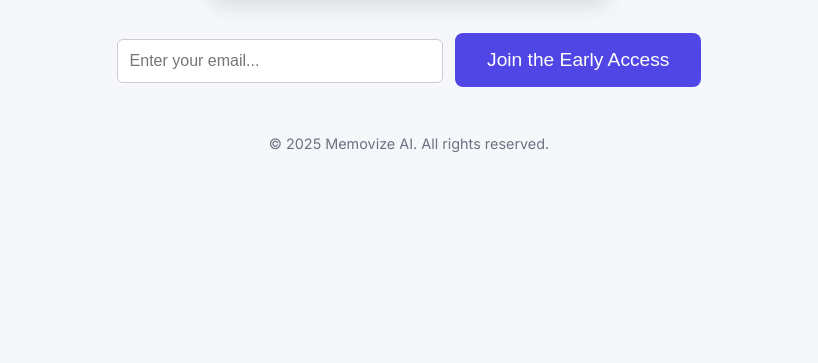
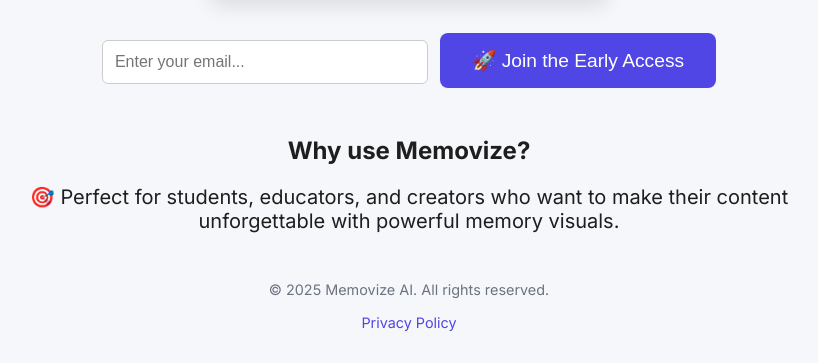
Before and after one commit to deya2021/memovize-ai, a plain HTML site: page index.html in a window 1280 px wide. Shown: the part 558-921 px from the top of the page, without its empty margins (231-1049 px from the left). Before the commit the page ends 800 px from the top, so only its background shows below. Drawn offline with Linux system fonts and the light colour scheme.

Commit message:
Add files via upload

```diff
--- a/index.html
+++ b/index.html
@@ -63,6 +63,15 @@
     form {
       margin-bottom: 2rem;
     }
+    .why-section {
+      margin-top: 3rem;
+    }
+    .privacy-link {
+      margin-top: 1rem;
+      display: block;
+      color: #4f46e5;
+      text-decoration: none;
+    }
   </style>
 </head>
 <body>
@@ -72,10 +81,17 @@
     <img src="memovize-image.png" alt="Generated Example" class="screenshot">
     <form action="https://getform.io/f/your-form-id" method="POST">
       <input type="email" name="email" placeholder="Enter your email..." required>
-      <button class="cta" type="submit">Join the Early Access</button>
+      <button class="cta" type="submit">🚀 Join the Early Access</button>
     </form>
+
+    <div class="why-section">
+      <h2>Why use Memovize?</h2>
+      <p>🎯 Perfect for students, educators, and creators who want to make their content unforgettable with powerful memory visuals.</p>
+    </div>
+
     <footer>
       &copy; 2025 Memovize AI. All rights reserved.
+      <a href="#" class="privacy-link">Privacy Policy</a>
     </footer>
   </div>
 </body>
```
Also changed, not shown: 1 other file.
